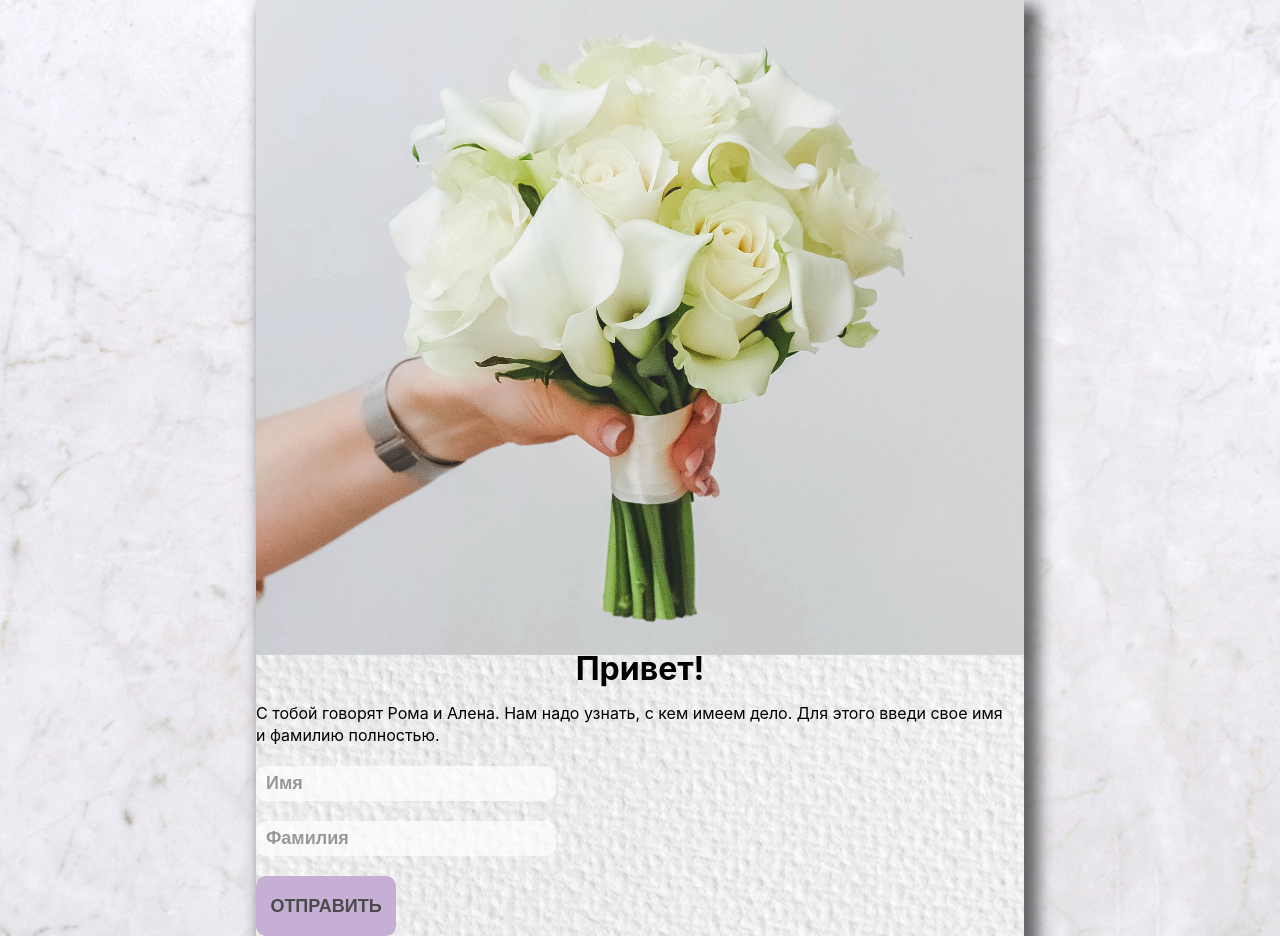
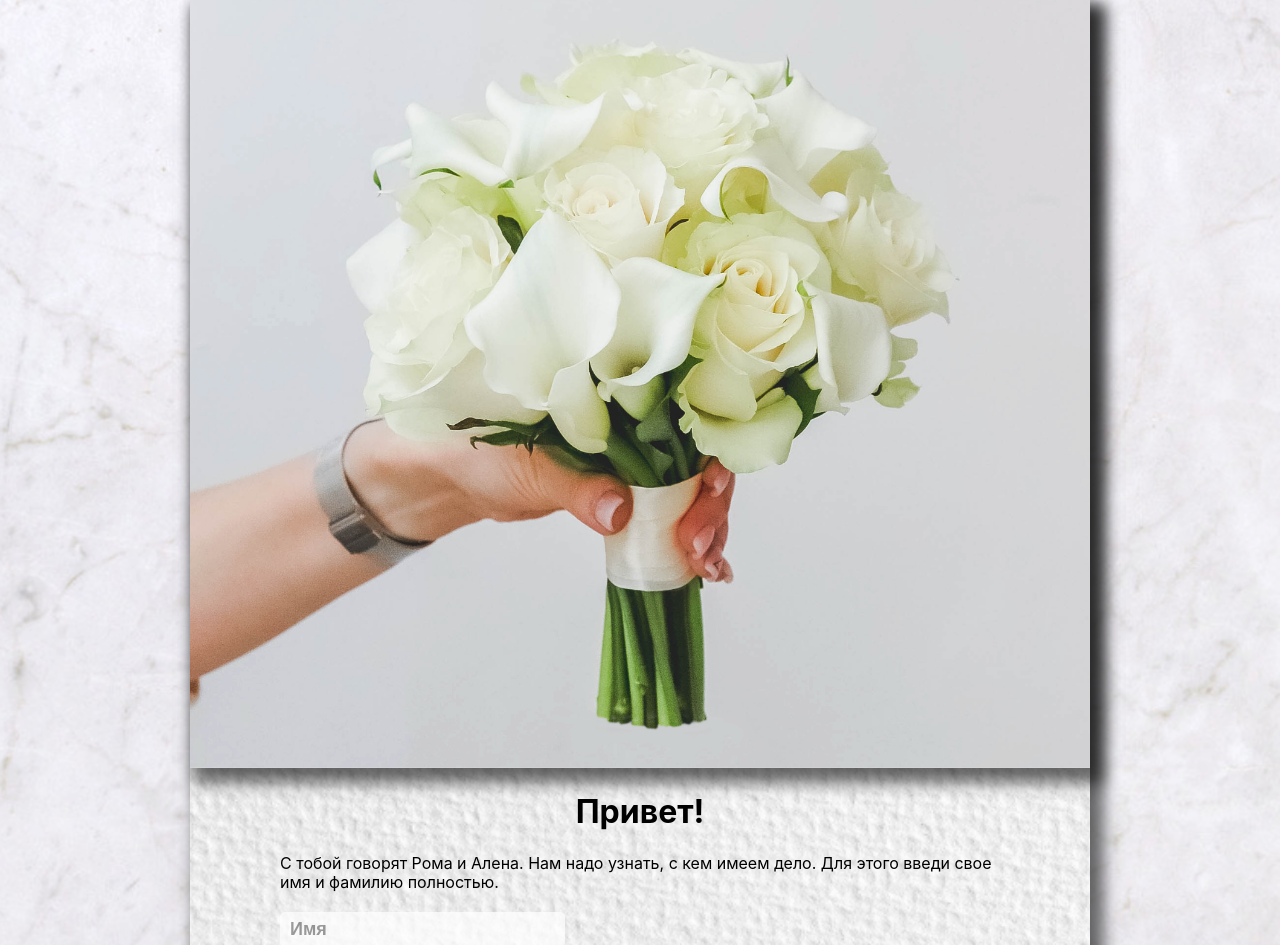
Before and after one commit to rakulagin/wedding, a React (Create React App) app: page /#/ in a window 1280 px wide. Shown: the top 945 px of the page. Built offline with nearby package versions, Linux system fonts and the light colour scheme.

Commit message:
переделал стили, добавил кнопку возможности пойти

```diff
--- a/src/App.js
+++ b/src/App.js
@@ -7,17 +7,17 @@ import Interview from "./components/Interview/Interview";
 
 import './app.css'
 
-// import Layout from "./components/Layout/Layout";
+import Layout from "./components/Layout/Layout";
 
 function App() {
 
   return (
     <Routes>
-      {/*<Route path='/' element={<Layout/>}>*/}
+      <Route path='/' element={<Layout/>}>
       <Route index element={<MainPage/>}/>
       <Route path="invite" element={<InvitePage/>}/>
       <Route path="interview" element={<Interview/>}/>
-      {/*</Route>*/}
+      </Route>
     </Routes>
   );
 }
--- a/src/app.css
+++ b/src/app.css
@@ -5,24 +5,61 @@
 
 .page {
     margin: 0 auto;
-    max-width: 768px;
+    max-width: 900px;
     -webkit-box-shadow: 9px 10px 15px 5px rgba(0,0,0,0.58);
     box-shadow: 9px 10px 15px 5px rgba(0,0,0,0.58);
     background-image: url(./img/smooth-white-stucco-wall.jpg);
     background-size: cover;
+    min-height: 100vh;
+}
+
+.header {
+    display: flex;
+    justify-content: space-between;
+    padding: 10px 0;
+}
+
+.content {
+    padding-bottom: 60px;
+}
+
+.img {
+    width: 100%;
+    margin-bottom: 30px;
+    -webkit-box-shadow: 9px 10px 15px 5px rgba(0,0,0,0.58);
+    box-shadow: 9px 10px 15px 5px rgba(0,0,0,0.58);
+}
+
+.title {
+    margin-bottom: 30px;
+    text-align: center;
+}
+
+.subtitle {
+    margin-bottom: 20px;
+    line-height: 1.2;
+}
+
+.text {
+    margin-bottom: 20px;
+    line-height: 1.2;
 }
 
 .content {
     /*padding: 30px 30px 70px;*/
 }
 
+.buttons__wrp {
+    display: flex;
+    justify-content: space-between;
+}
+
 .btn {
     width: 140px;
     height: 60px;
-    /*background-color: #c5afd5;*/
     color: #4b4b4b;
     border: none;
-    border-radius: 10px;
+    border-radius: 5px;
     text-transform: uppercase;
     font-weight: bold;
     font-size: 18px;
--- a/src/components/AnswerNo/AnswerNo.jsx
+++ b/src/components/AnswerNo/AnswerNo.jsx
@@ -2,10 +2,10 @@ import React from 'react';
 
 const AnswerNo = () => {
   return (
-    <>
-    <p>Нам очень жаль, что ты не сможешь прийти...</p>
-    <p>Но, если все же передумаешь, ты можешь изменить свое решение в шапке над фото!</p>
-    </>
+    <div className='content'>
+    <h3 className='subtitle'>Нам очень жаль, что ты не сможешь прийти...</h3>
+    <p className='text'>Но, если все же передумаешь, ты можешь изменить свое решение в шапке над фото!</p>
+    </div>
   );
 };
 
--- a/src/components/InputForm/InputForm.jsx
+++ b/src/components/InputForm/InputForm.jsx
@@ -10,9 +10,7 @@ const InputForm = ({onButtonSubmit}) => {
 
   return (
     <form
-      className={styles.form}
       onSubmit={handleSubmit(onButtonSubmit)}>
-
       <input
         placeholder="Имя"
         className={styles.input}
@@ -24,7 +22,7 @@ const InputForm = ({onButtonSubmit}) => {
         className={styles.input}
         {...register("surName")}
       />
-      <button className={styles.button} type="submit" >отправить</button>
+      <button className='btn btn--purple' type="submit" >отправить</button>
     </form>
   );
 };
--- a/src/components/InputForm/InputForm.module.css
+++ b/src/components/InputForm/InputForm.module.css
@@ -1,13 +1,13 @@
 .form {
-    /*width: 100px;*/
+    padding-bottom: 60px;
 }
 
 .input {
     margin-bottom: 20px;
     border: none;
     height: 35px;
-    width: 300px;
-    border-radius: 10px;
+    width: 285px;
+    border-radius: 5px;
     padding-left: 10px;
     font-size: 18px;
     font-weight: bold;
--- a/src/components/Interview/Interview.module.css
+++ b/src/components/Interview/Interview.module.css
@@ -1,8 +1,3 @@
-.form {
-    margin: 30px 30px 70px 30px;
-    /*margin-top: 30px;*/
-}
-
 .block {
     margin-bottom: 30px;
     background-color: #ececec;
--- a/src/pages/InvitePage/InvitePage.jsx
+++ b/src/pages/InvitePage/InvitePage.jsx
@@ -4,7 +4,6 @@ import axios from "axios";
 
 import DataContext from "../../UserInfoContext";
 
-import styles from "./InvitePage.module.css"
 import AnswerNo from "../../components/AnswerNo/AnswerNo";
 import AnswerYes from "../../components/AnswerYes/AnswerYes";
 
@@ -43,6 +42,18 @@ const InvitePage = () => {
     navigate('/interview')
   }
 
+  const changeDecision = () => {
+    const answer = {accept: ""}
+    setUserInfo(prevState => ({
+      ...prevState,
+      ...answer
+    }))
+    axios.patch(`http://backend.rakulagin.com/update/${userInfo._id}`, answer)
+      .then(res => {
+        localStorage.setItem('user', JSON.stringify(res.data))
+      })
+  }
+
   useEffect(() => {
     const localstorageUser = JSON.parse(localStorage.getItem('user'))
     if (!localstorageUser) {
@@ -52,47 +63,46 @@ const InvitePage = () => {
   }, [])
 
   return (
-    <div className='page'>
+    <>
       <div className="container">
-        <div className={styles.menu}>
-          <button className="btn btn--min btn--purple">я пойду!</button>
-          <button className="btn btn--min" onClick={clear}>очистить</button>
+        <div className='header'>
           <button className="btn btn--min btn--purple">Меню</button>
+          {/*<button className="btn btn--min" onClick={clear}>очистить</button>*/}
+          {userInfo.accept === "no" && <button className="btn btn--min btn--purple" onClick={changeDecision}>я пойду!</button>}
         </div>
       </div>
-      <img className={styles.img} src={`http://backend.rakulagin.com${userInfo.img}`} alt="наше фото"/>
+      <img className='img' src={`http://backend.rakulagin.com${userInfo.img}`} alt="наше фото"/>
       <div className='container'>
+        <div className="content">
         {userInfo.accept === "yes" ? (
           <AnswerYes/>
         ) : userInfo.accept === "no" ? (
           <AnswerNo/>
         ) : (
           <>
-            <h3 className={styles.header}> {userInfo.nickname}!</h3>
-            <p className={styles.text}>Это приглашение на нашу свадьбу! Если ты это читаешь, значит ты в списке тех, с
-              кем мы хотим разделить наш особенный день!</p>
-            <p className={styles.text}>
-              Мы ждем тебя с ТВОЕЙ ВТОРОЙ ПОЛОВИНКОЙ 11 августа, в пятницу, в ЗАГС Октябрьского района, "Теремок", по
-              адресу г. Самара, ул. Молодогвардейская, дом 238.</p>
-            <p className={styles.text}>Дополнительную инфу ты можешь узнать в шапке над фото.</p>
-            <p className={styles.text}>Чтобы нам было легче организовать праздник, пройди, пожалуйста, опрос.</p>
-            <h3 className={styles.question}>Главный вопрос: сможешь ли ты прийти?</h3>
-            <div className={styles.buttons}>
+            <h2 className='title'> {userInfo.nickname}!</h2>
+            <h3 className='subtitle'>Мы решили пожениться!</h3>
+            <p className='text'>Это приглашение на нашу свадьбу! Если ты его читаешь, значит ты в списке тех, с кем мы хотим разделить наш особенный день!</p>
+            <p className='text'>Свадьба состоится 11 августа. Дополнительную инфу ты найдешь в шапке на фото.</p>
+            <p className='text'>Чтобы нам было легче организовать праздник, пройди, пожалуйста, опрос.</p>
+            <h3 className='subtitle'>Главный вопрос: сможешь ли ты прийти?</h3>
+            <div className='buttons__wrp'>
               <button
-                className={styles.button1}
+                className='btn btn--purple'
                 onClick={answerYes}
               >да
               </button>
               <button
-                className={styles.button2}
+                className='btn btn--orange'
                 onClick={answerNo}
               >нет
               </button>
             </div>
           </>
         )}
+        </div>
       </div>
-    </div>
+    </>
   );
 };
 
--- a/src/pages/InvitePage/InvitePage.module.css
+++ /dev/null
@@ -1,62 +0,0 @@
-.menu {
-    display: flex;
-    justify-content: space-between;
-    padding: 10px 0;
-    /*height: 50px;*/
-}
-
-.img {
-    width: 100%;
-}
-
-.header {
-    margin-bottom: 20px;
-    text-align: center;
-}
-
-.text {
-    margin-bottom: 20px;
-    line-height: 1.4;
-}
-
-.question {
-    margin-bottom: 20px;
-    line-height: 1;
-}
-
-.buttons {
-    display: flex;
-    justify-content: space-between;
-}
-
-.button1 {
-    width: 140px;
-    height: 60px;
-    background-color: #c5afd5;
-    color: #4b4b4b;
-    border: none;
-    border-radius: 10px;
-    text-transform: uppercase;
-    font-weight: bold;
-    font-size: 18px;
-}
-
-.button1:active {
-    background-color: #9077a8;
-}
-
-.button2 {
-    width: 140px;
-    height: 60px;
-    background-color: #e7b6ae;
-    color: #4b4b4b;
-    border: none;
-    border-radius: 10px;
-    text-transform: uppercase;
-    font-weight: bold;
-    font-size: 18px;
-}
-
-.button2:active {
-    background-color: #b18680;
-}
--- a/src/pages/MainPage/MainPage.jsx
+++ b/src/pages/MainPage/MainPage.jsx
@@ -3,8 +3,6 @@ import {useNavigate} from "react-router-dom";
 import axios from 'axios'
 
 import flowers from "../../img/flowers.png";
-
-import styles from './MainPage.module.css'
 
 import InputForm from "../../components/InputForm/InputForm";
 import Modal from "../../components/Modal/Modal";
@@ -42,11 +40,11 @@ const MainPage = () => {
         isActive={isModalActive}
         setActive={setModalActive}
       />
-      <div className="page">
-        <img className={styles.img} src={flowers} alt="flowers"/>
-        <div className='content'>
-          <h1 className={styles.header}>Привет!</h1>
-          <p className={styles.text}>С&nbsp;тобой говорят Рома и&nbsp;Алена. Нам надо узнать, с&nbsp;кем имеем дело.
+      <img className='img' src={flowers} alt="flowers"/>
+      <div className='container'>
+        <div className="content">
+          <h1 className='title'>Привет!</h1>
+          <p className='text'>С&nbsp;тобой говорят Рома и&nbsp;Алена. Нам надо узнать, с&nbsp;кем имеем дело.
             Для этого введи свое имя и&nbsp;фамилию полностью.
           </p>
           <InputForm
--- a/src/pages/MainPage/MainPage.module.css
+++ /dev/null
@@ -1,13 +0,0 @@
-.img {
-    width: 100%;
-}
-
-.header {
-    margin-bottom: 20px;
-    text-align: center;
-}
-
-.text {
-    margin-bottom: 20px;
-    line-height: 1.4;
-}
```
